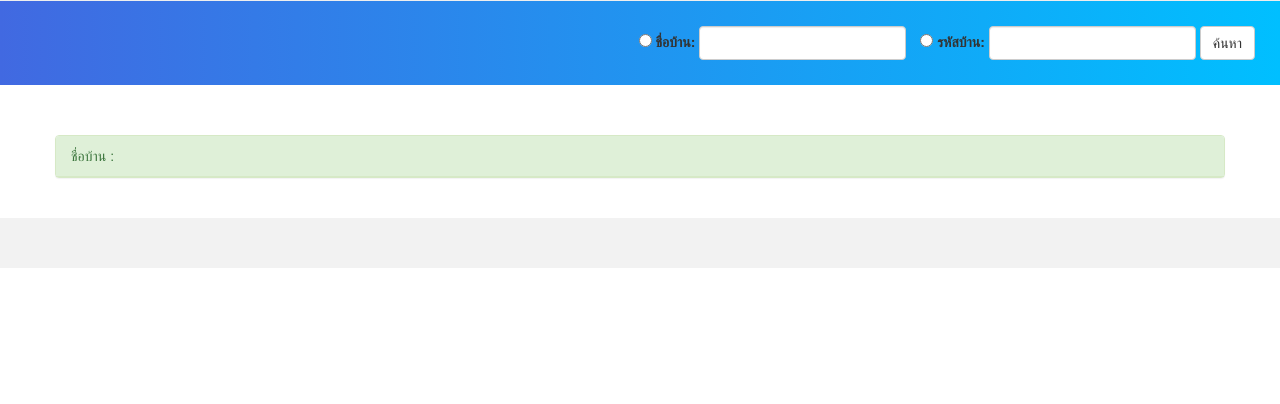
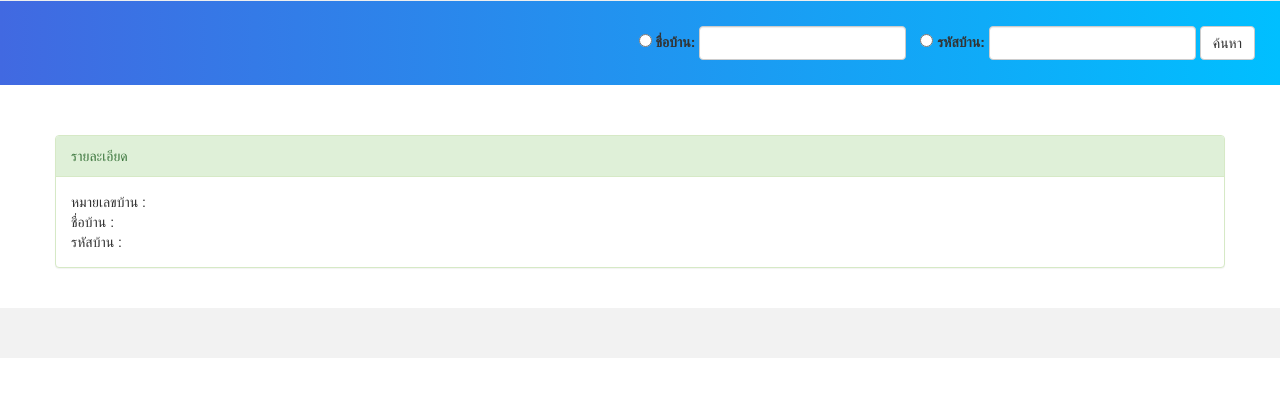
Before and after one commit to b5730200803/web_finalproject, a PHP site: page /detail.php in a window 1280 px wide. Shown: the part 396-800 px from the top of the page. Run offline with PHP 8.4, Linux system fonts and the light colour scheme; data that the repository does not hold is empty; some libraries are stand-ins or nearby versions.

Commit message:
ลอง

```diff
--- a/detail.php
+++ b/detail.php
@@ -81,14 +81,21 @@
 		echo '
 		<div class="col-12">
 			<div class="panel panel-success">
-				<div class="panel-heading ">ชื่อบ้าน :'.$mlab_data[0]->name.'</div>
+				<div class="panel-heading ">รายละเอียด </div>
+				<div class="panel-body">
+					หมายเลขบ้าน : '.$mlab_data[0]->id.' <br>
+					ชื่อบ้าน : '.$mlab_date[0]->name.'<br>
+					รหัสบ้าน : '.$mlab_data[0]->password.'<br>
+
+
+				</div>
 
 			</div>
 		</div>';
 
 
 
-	  echo $mlab_data[0]->id." ".$mlab_data[0]->name." ".$mlab_data[0]->password;
+
 
 
 	?>
```
